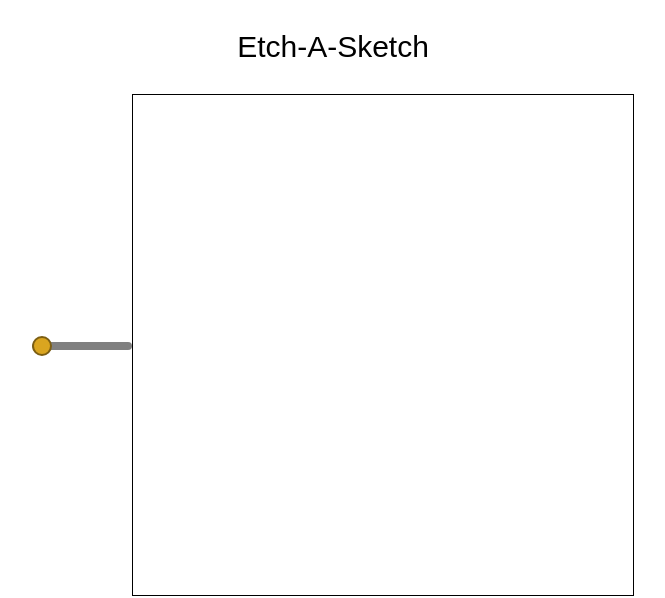
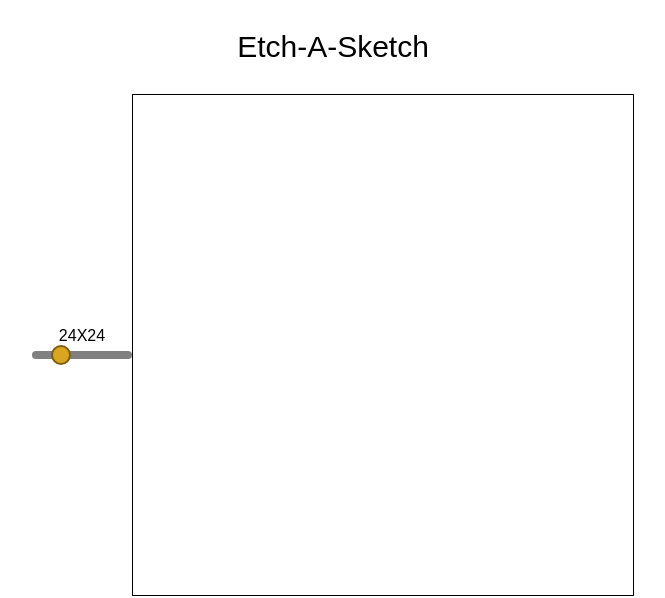
Before and after one commit to jovalle02/etch-a-sketch, a plain HTML site: page index.html in a window 1280 px wide. Shown: the whole page, without its empty margins (307-972 px from the left). Drawn offline with Linux system fonts and the light colour scheme.

Commit message:
Fixed mechanic of painting & Added default values (v2.0)

```diff
--- a/index.html
+++ b/index.html
@@ -11,12 +11,15 @@
     <header>Etch-A-Sketch</header>
     <section id="main-content">
         <div class="tools">
+            <div class="paragraphgrid">
+                <p class="labelslider">hola</p>
+            </div>
             <div class="divslider">
                 <input type="range" min="1" max="100" value="1" id="slider">
             </div>
         </div>
         <div class="tablecontainer">
-            <div class="table"></div>
+            <div class="table" draggable="false"></div>
         </div>
         <div class="colors"></div>
     </section>
--- a/script.js
+++ b/script.js
@@ -2,38 +2,42 @@ const container_table = document.querySelector('.table');
 const totalSpaceOnGrid = 500*500;
 const elements = document.getElementsByClassName('.square')
 const slider = document.getElementById('slider');
+const labelslider = document.querySelector('.labelslider')
+slider.value = 24;
 
-
-
-
+createGrid(slider.value, totalSpaceOnGrid);
 
 slider.addEventListener('input', function() {
     createGrid(slider.value, totalSpaceOnGrid)
 });
 
-// for (let i = 1; i <= numberOfSquares; i++) {
-//     let min_width = Math.sqrt(totalSpaceOnGrid/numberOfSquares)
-//     let newGrid = document.createElement('div')
-//     newGrid.style.width = `${min_width}px`
-//     newGrid.classList.add('square')
-//     newGrid.addEventListener('mouseover', function() {
-//         newGrid.classList.add('whenhover')
-//     });
-//     container_table.appendChild(newGrid)
-// }
-
 function createGrid(value, totalSpaceOnGrid) {
     const numberOfSquares = value * value;
-    const min_width = Math.sqrt(totalSpaceOnGrid/numberOfSquares);
+    const min_width = Math.sqrt(totalSpaceOnGrid / numberOfSquares);
     container_table.innerHTML = "";
+
+    let isDragging = false;
+
     for (let i = 1; i <= numberOfSquares; i++) {
-        const newGrid = document.createElement('div')
-        newGrid.style.width = `${min_width}px`
-        newGrid.classList.add('square')
-        newGrid.addEventListener('mouseover', function() {
-            newGrid.classList.add('whenhover')
-        });
-        container_table.appendChild(newGrid)
+      const newGrid = document.createElement('div');
+      newGrid.style.width = `${min_width}px`;
+      newGrid.classList.add('square');
+
+      newGrid.addEventListener('mousedown', function() {
+        isDragging = true;
+      });
+
+      newGrid.addEventListener('mousemove', function() {
+        if (isDragging) {
+          newGrid.classList.add('whenhover');
+        }
+      });
+
+      newGrid.addEventListener('mouseup', function() {
+        isDragging = false;
+      });
+
+      container_table.appendChild(newGrid);
+      labelslider.textContent = `${slider.value}X${slider.value}`
     }
-
-}
+  }
--- a/style.css
+++ b/style.css
@@ -66,5 +66,12 @@ body {
 .tablecontainer {
     background-color: white;
     border: 1px solid black;
+    user-select: none;
+}
 
+.paragraphgrid {
+    color: black;
+    display: flex;
+    justify-content: center;
+    align-items: center;
 }
```
